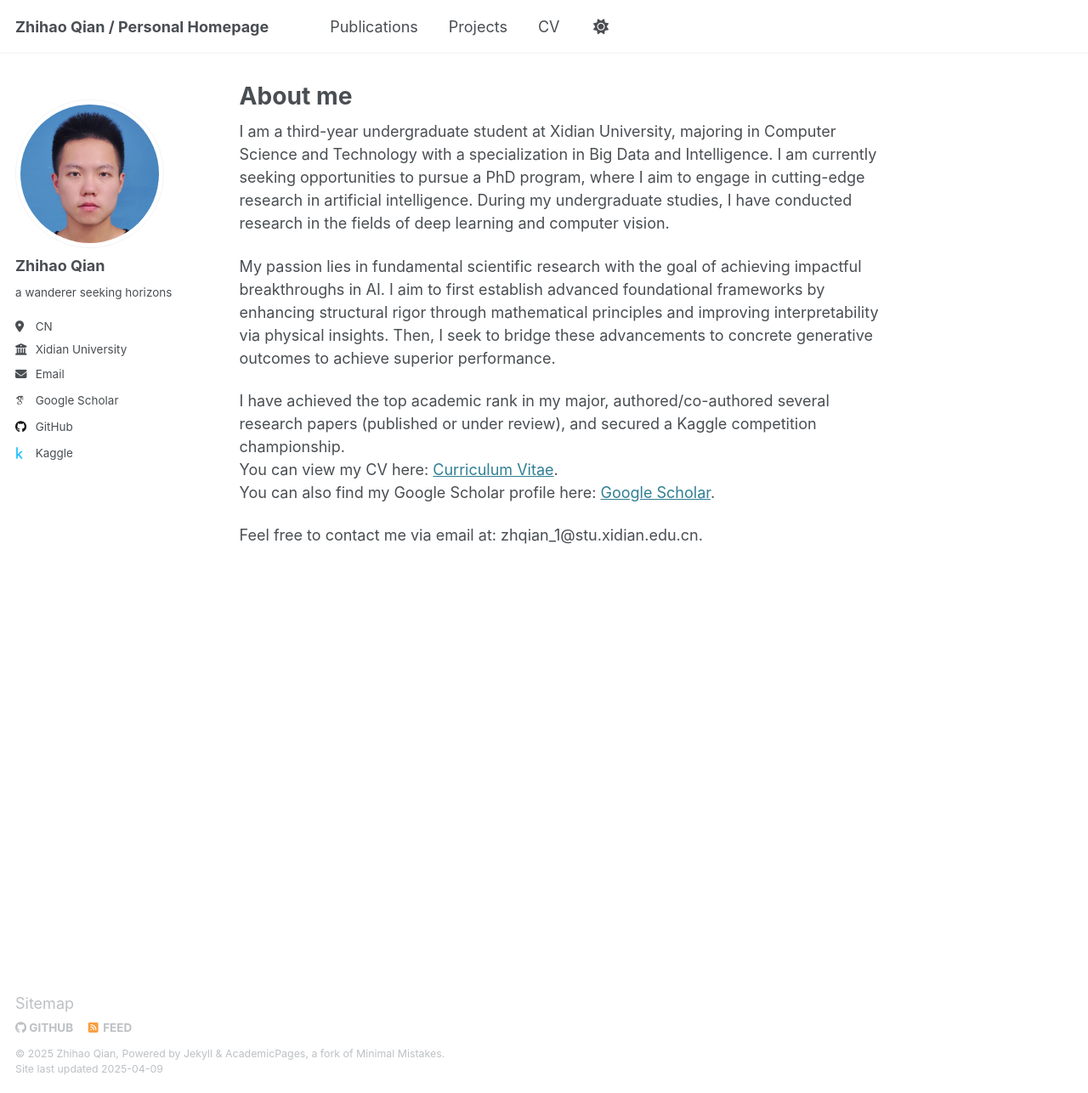
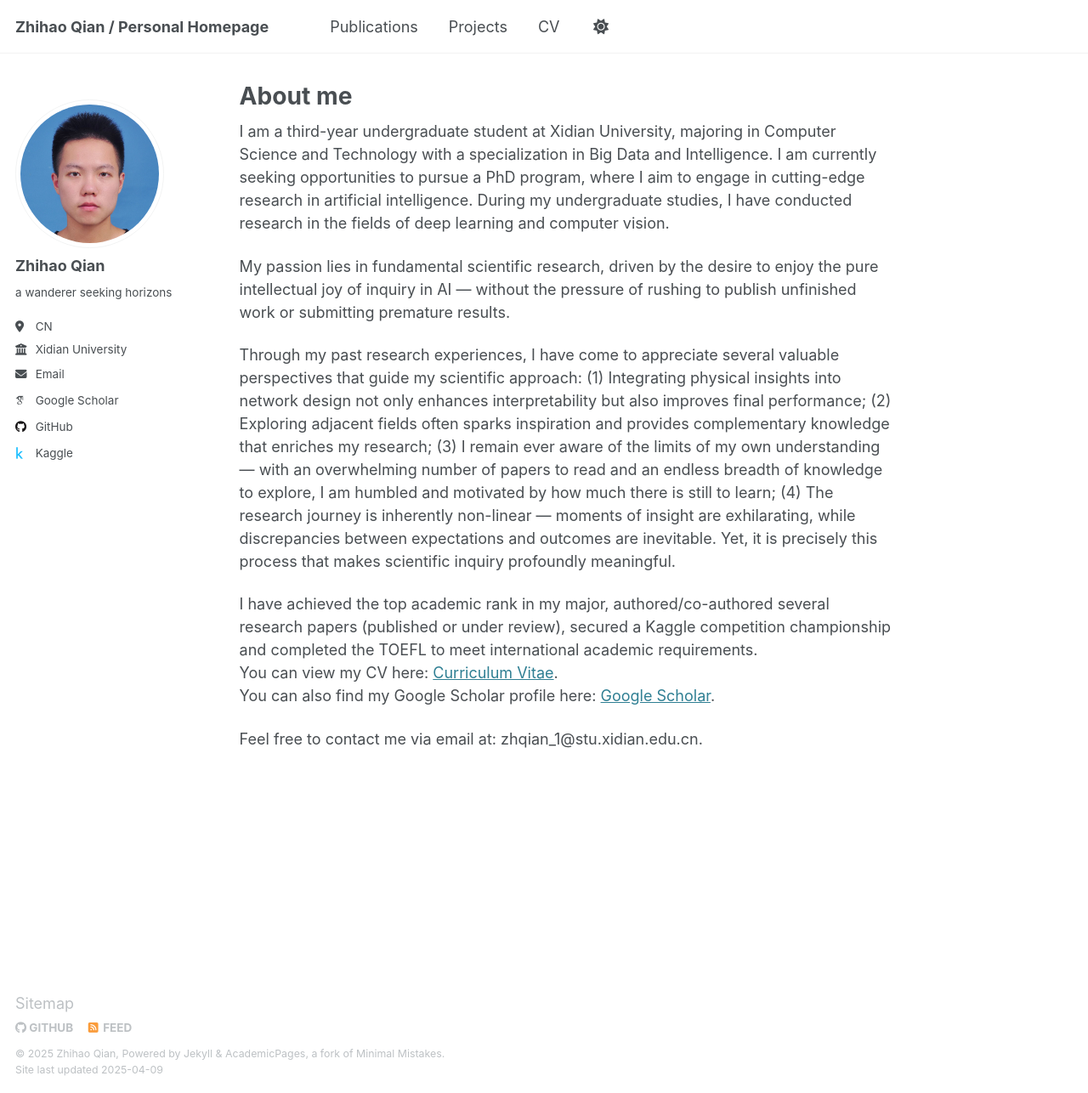
Before and after one commit to Dualego00/Dualego00.github.io, a Jekyll site: the page built from _pages/about.md, in a window 1280 px wide and 1286 px high. Shown: the whole window at 85% size. Built offline with Jekyll 4.4.1, drawn with Linux system fonts in a browser that asks for light colours; some web fonts are replaced.

Commit message:
Update about.md

```diff
--- a/_pages/about.md
+++ b/_pages/about.md
@@ -9,9 +9,15 @@ redirect_from:
 
 I am a third-year undergraduate student at Xidian University, majoring in Computer Science and Technology with a specialization in Big Data and Intelligence. I am currently seeking opportunities to pursue a PhD program, where I aim to engage in cutting-edge research in artificial intelligence. During my undergraduate studies, I have conducted research in the fields of deep learning and computer vision.
 
-My passion lies in fundamental scientific research with the goal of achieving impactful breakthroughs in AI. I aim to first establish advanced foundational frameworks by enhancing structural rigor through mathematical principles and improving interpretability via physical insights. Then, I seek to bridge these advancements to concrete generative outcomes to achieve superior performance.
+My passion lies in fundamental scientific research, driven by the desire to enjoy the pure intellectual joy of inquiry in AI — without the pressure of rushing to publish unfinished work or submitting premature results.
 
-I have achieved the top academic rank in my major, authored/co-authored several research papers (published or under review), and secured a Kaggle competition championship.
+Through my past research experiences, I have come to appreciate several valuable perspectives that guide my scientific approach:
+(1) Integrating physical insights into network design not only enhances interpretability but also improves final performance;
+(2) Exploring adjacent fields often sparks inspiration and provides complementary knowledge that enriches my research;
+(3) I remain ever aware of the limits of my own understanding — with an overwhelming number of papers to read and an endless breadth of knowledge to explore, I am humbled and motivated by how much there is still to learn;
+(4) The research journey is inherently non-linear — moments of insight are exhilarating, while discrepancies between expectations and outcomes are inevitable. Yet, it is precisely this process that makes scientific inquiry profoundly meaningful.
+
+I have achieved the top academic rank in my major, authored/co-authored several research papers (published or under review), secured a Kaggle competition championship and completed the TOEFL to meet international academic requirements.
 You can view my CV here: [Curriculum Vitae](../assets/ZhihaoQian_CV.pdf).
 You can also find my Google Scholar profile here: [Google Scholar](https://scholar.google.com/citations?user=o83AL3sAAAAJ&amp;hl=en).
 
```
